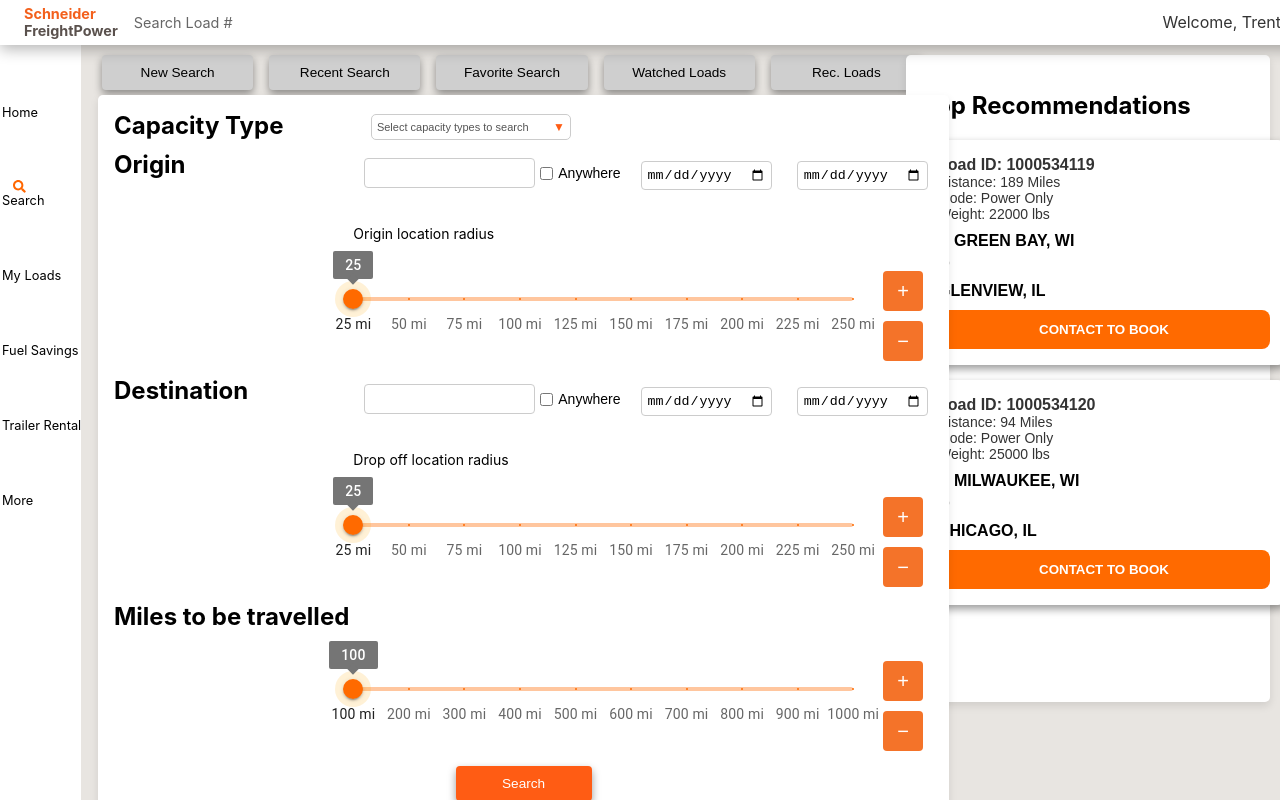
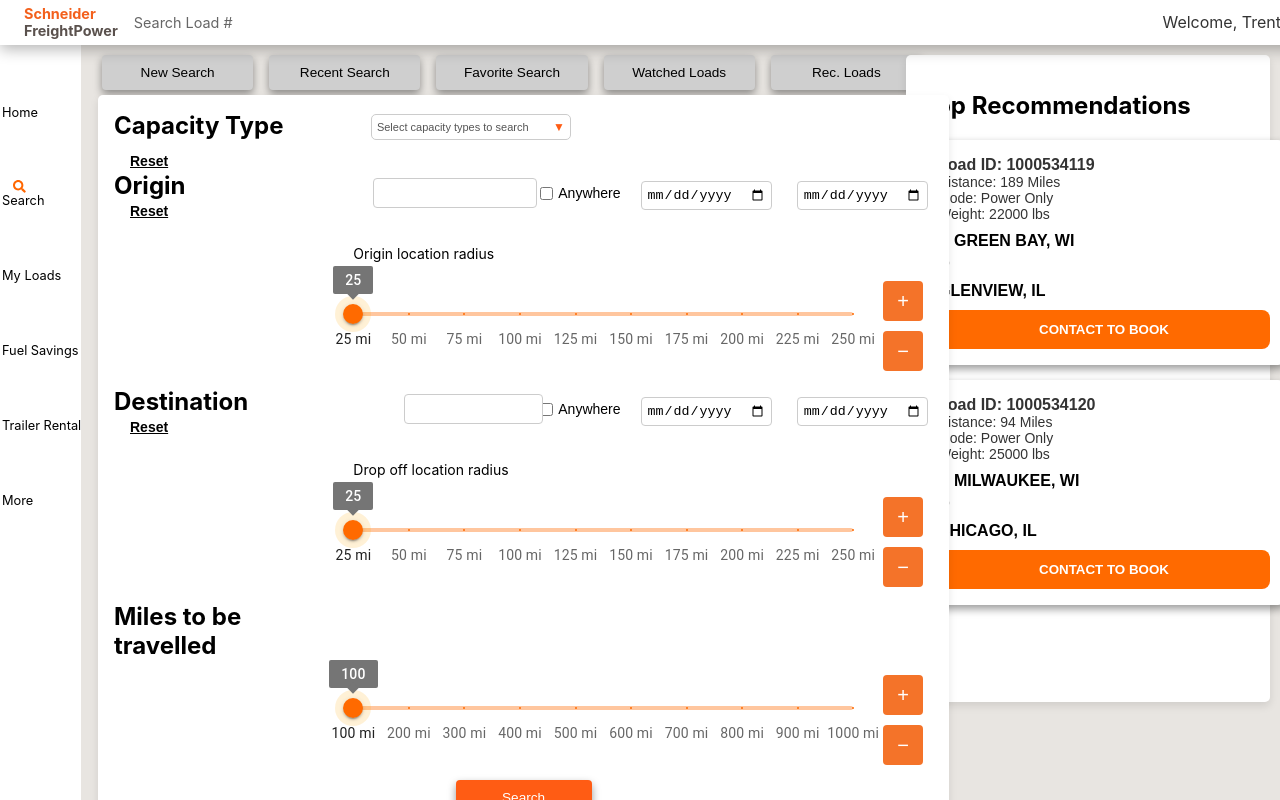
Before and after one commit to ZaidBaz/FreightFinders, a React (Create React App) app in the folder frontend/: page / in a window 1280 px wide. Shown: the top 800 px of the page. Built offline with nearby package versions, Linux system fonts and the light colour scheme.

Commit message:
added reset functionality

```diff
--- a/frontend/src/App.css
+++ b/frontend/src/App.css
@@ -207,7 +207,7 @@
   box-shadow: 0px 4px 8px rgba(0, 0, 0, 0.1);
   padding: 16px;
   width: 100%;
-  height: 680px;
+  height: 695px;
   margin-left: 8px;
   position: absolute;
   left: 90px;
@@ -398,6 +398,7 @@
 .input-row {
   flex: 5;
   display: flex;
+  justify-content: flex-end;
   align-items: left;
   margin-bottom: 05px;
   white-space: nowrap;
--- a/frontend/src/App.js
+++ b/frontend/src/App.js
@@ -7,9 +7,9 @@
 import Dropdown from './Components/Dropdown/Dropdown.js';
 import Card from './Components/Card';
 import Checkbox from './Components/Checkbox/Checkbox';
-import RadiusSlider from './Components/RadiusSlider/RadiusSlider';
 import CustomSlider from './Components/CustomSlider/CustomSlider';
 import CityAutoComplete from './Components/Autofill/CityAutoComplete';
+import ClearButton from './Components/ClearButton/ClearButton';
 
 const App = () => {
   const [isSidebarVisible, setIsSidebarVisible] = useState(true);
@@ -22,28 +22,47 @@
   const [destination_lat_lon_zip, setDestinationLatLonZip] = useState(null);
   const [earliestPickupDate, setEarliestPickupDate] = useState('');
   const [latestPickupDate, setLatestPickupDate] = useState('');
-  // const [dropoffDate, setDropoffDate] = useState('');
-  const [destinationStartDate, setDestinationStartDate] = useState(''); // Destination start date
-  const [destinationEndDate, setDestinationEndDate] = useState(''); // Destination end date
+  const [destinationStartDate, setDestinationStartDate] = useState('');
+  const [destinationEndDate, setDestinationEndDate] = useState('');
   const [maxMiles, setMaxMiles] = useState(100);
   const [originRadius, setOriginRadius] = useState(25);
   const [destinationRadius, setDestinationRadius] = useState(25);
-  const [results, setResults] = useState([]); // State for search results
+  const [results, setResults] = useState([]);
+
+  // **Added state variables for the checkboxes**
+  const [originAnywhereChecked, setOriginAnywhereChecked] = useState(false);
+  const [destinationAnywhereChecked, setDestinationAnywhereChecked] = useState(false);
 
   const toggleSidebar = () => setIsSidebarVisible((prevState) => !prevState);
   const handleButtonClick = (buttonIndex) => setActiveButton(buttonIndex);
 
-  const handleClear = () => {
-    setSelectedCapacity([]);
+  // Clear functions
+  const clearCapacityTypes = () => setSelectedCapacity([]);
+
+  const clearOrigin = () => {
     setOrigin('');
-    setDestination('');
+    setOriginLatLonZip(null);
     setEarliestPickupDate('');
     setLatestPickupDate('');
+    setOriginRadius(25);
+    setOriginAnywhereChecked(false); // Reset the origin checkbox
+  };
+
+  const clearDestination = () => {
+    setDestination('');
+    setDestinationLatLonZip(null);
     setDestinationStartDate('');
     setDestinationEndDate('');
-    setMaxMiles('');
+    setDestinationRadius(25);
+    setDestinationAnywhereChecked(false); // Reset the destination checkbox
   };
 
+  const handleClear = () => {
+    clearCapacityTypes();
+    clearOrigin();
+    clearDestination();
+    setMaxMiles(100);
+  };
 
   const handleSearch = async (event) => {
     event.preventDefault();
@@ -68,7 +87,7 @@
     try {
       const response = await fetch(`http://127.0.0.1:8000/filter-loads/?${queryParams}`, { method: 'GET' });
       const result = await response.json();
-      setResults(result); // Set the search results
+      setResults(result);
     } catch (error) {
       console.error('Errors during search from Backend:', error);
     }
@@ -103,20 +122,44 @@
           <Card loadId="1000534120" transportMode="Power Only" originCity="MILWAUKEE, WI" destinationCity="CHICAGO, IL" totalDistance="94" totalWeight="25000" />
         </div>
 
-        <div className = "search-results-wrapper">
+        <div className="search-results-wrapper">
           {/* Search Filter and Results Section */}
           <div className="search-filter-container">
+            {/* Capacity Type Section */}
             <div className="dropdown-container">
-              <h3 className="dropdown-title">Capacity Type</h3>
+              <div className="section-header">
+                <h3 className="dropdown-title">Capacity Type</h3>
+                <ClearButton onClick={clearCapacityTypes} label="Reset" />
+              </div>
               <Dropdown setSelectedCapacity={setSelectedCapacity} selectedCapacity={selectedCapacity} />
             </div>
 
             {/* Origin and Pickup Date Group */}
             <div className="input-group">
+              <div className="section-header">
+                <label htmlFor="origin" className="form-label">Origin</label>
+                <ClearButton onClick={clearOrigin} label="Reset" />
+              </div>
               <div className="input-row">
-                <label htmlFor="origin" className="form-label">Origin</label>
-                <CityAutoComplete query = {origin} setQuery = {setOrigin} queryLatLonZip = {origin_lat_lon_zip} setQueryLatLonZip = {setOriginLatLonZip} />
-                <Checkbox label="Anywhere" onChange={(e) => e.target.checked ? setOrigin('Anywhere') : null} style={{ marginLeft: '-10%' }} />
+                <CityAutoComplete
+                  query={origin}
+                  setQuery={setOrigin}
+                  queryLatLonZip={origin_lat_lon_zip}
+                  setQueryLatLonZip={setOriginLatLonZip}
+                />
+                <Checkbox
+                  label="Anywhere"
+                  checked={originAnywhereChecked} // Bind checked state
+                  onChange={(e) => {
+                    setOriginAnywhereChecked(e.target.checked);
+                    if (e.target.checked) {
+                      setOrigin('Anywhere');
+                      setOriginLatLonZip(null);
+                    } else {
+                      setOrigin('');
+                    }
+                  }}
+                />
               </div>
               <div className="input-row-second">
                 <input
@@ -135,15 +178,43 @@
             </div>
 
             <div className="input-group">
-              <CustomSlider label = "Origin location radius" min = "25" max = "250" step = "25" defaultSliderVal = "25" inputValue = {originRadius} setInputValue={setOriginRadius}/>
+              <CustomSlider
+                label="Origin location radius"
+                min="25"
+                max="250"
+                step="25"
+                defaultSliderVal="25"
+                inputValue={originRadius}
+                setInputValue={setOriginRadius}
+              />
             </div>
 
             {/* Destination and Destination Date Range Group */}
             <div className="input-group">
+              <div className="section-header">
+                <label htmlFor="destination" className="form-label">Destination</label>
+                <ClearButton onClick={clearDestination} label="Reset" />
+              </div>
               <div className="input-row">
-                <label htmlFor="destination" className="form-label">Destination</label>
-                <CityAutoComplete query = {destination} setQuery = {setDestination} queryLatLonZip = {destination_lat_lon_zip} setQueryLatLonZip = {setDestinationLatLonZip}/>
-                <Checkbox label="Anywhere" onChange={(e) => e.target.checked ? setDestination('Anywhere') : null} />
+                <CityAutoComplete
+                  query={destination}
+                  setQuery={setDestination}
+                  queryLatLonZip={destination_lat_lon_zip}
+                  setQueryLatLonZip={setDestinationLatLonZip}
+                />
+                <Checkbox
+                  label="Anywhere"
+                  checked={destinationAnywhereChecked} // Bind checked state
+                  onChange={(e) => {
+                    setDestinationAnywhereChecked(e.target.checked);
+                    if (e.target.checked) {
+                      setDestination('Anywhere');
+                      setDestinationLatLonZip(null);
+                    } else {
+                      setDestination('');
+                    }
+                  }}
+                />
               </div>
               <div className="input-row-second">
                 <input
@@ -163,20 +234,36 @@
               </div>
             </div>
 
-
-
             <div className="input-group">
-              <CustomSlider label = "Drop off location radius" min = "25" max = "250" step = "25" defaultSliderVal = "25" inputValue = {destinationRadius} setInputValue={setDestinationRadius}/>
+              <CustomSlider
+                label="Drop off location radius"
+                min="25"
+                max="250"
+                step="25"
+                defaultSliderVal="25"
+                inputValue={destinationRadius}
+                setInputValue={setDestinationRadius}
+              />
             </div>
 
-            <div className = "input-group">
-              <div className = "input-row">
-                <label htmlFor = "distance" className = "form-label">Miles to be travelled</label>
+            {/* Miles to be travelled Section */}
+            <div className="input-group">
+              <div className="section-header">
+                <label htmlFor="distance" className="form-label">Miles to be travelled</label>
+                {/* Optional: Add a reset button if needed */}
+                {/* <ClearButton onClick={() => setMaxMiles(100)} label="Reset" /> */}
               </div>
             </div>
 
-            <div className = "input-group">
-              <CustomSlider min = "100" max = "1000" step = "100" defaultSliderVal = "100" inputValue = {maxMiles} setInputValue={setMaxMiles}/>
+            <div className="input-group">
+              <CustomSlider
+                min="100"
+                max="1000"
+                step="100"
+                defaultSliderVal="100"
+                inputValue={maxMiles}
+                setInputValue={setMaxMiles}
+              />
             </div>
 
             <div className="button-container-2">
@@ -184,7 +271,7 @@
             </div>
           </div>
 
-            {/* Search Results Section */}
+          {/* Search Results Section */}
           <div className="results-section">
             <h2>Search Results</h2>
             <div className="results-card-container">
@@ -206,7 +293,6 @@
             </div>
           </div>
         </div>
-        {/* </div> */}
       </div>
     </div>
   );
--- /dev/null
+++ b/frontend/src/Components/ClearButton/ClearButton.css
@@ -0,0 +1,15 @@
+.reset-button {
+    background: none;
+    color: #000000; /* Schneider orange */
+    border: none;
+    font-weight: bold;
+    cursor: pointer;
+    font-size: 14px;
+    text-decoration: none;
+    margin-left: 10px; /* Align it properly with the label */
+    text-decoration: underline;
+  }
+
+  .reset-button:hover {
+    text-decoration: underline;
+  }
--- /dev/null
+++ b/frontend/src/Components/ClearButton/ClearButton.js
@@ -0,0 +1,12 @@
+import React from 'react';
+import './ClearButton.css';
+
+const ClearButton = ({ onClick, label }) => {
+  return (
+    <button className="reset-button" onClick={onClick}>
+      {label}
+    </button>
+  );
+};
+
+export default ClearButton;
```
